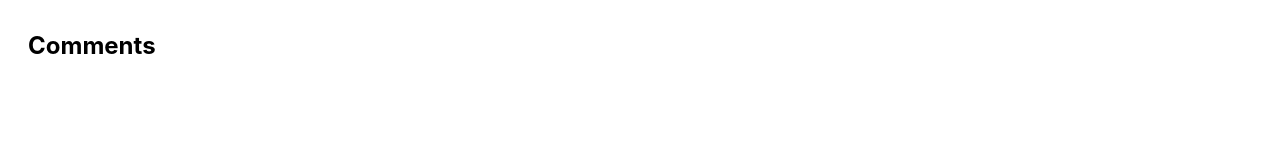
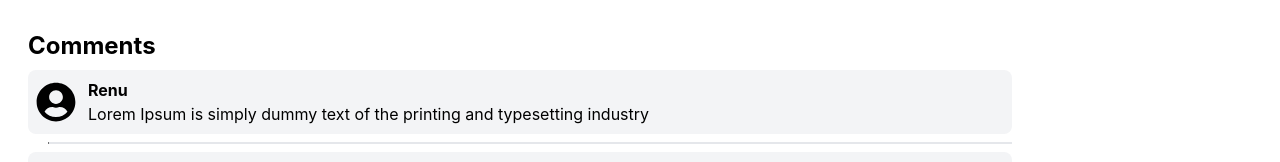
Before and after one commit to RevadiSundaram/Youtube-Clone, a React (Create React App) app: page /watch in a window 1280 px wide. Shown: the part 634-796 px from the top of the page. Built offline with nearby package versions, Linux system fonts and the light colour scheme; no server answers.

Commit message:
Committing Comments

```diff
--- a/src/components/CommentsContainer.js
+++ b/src/components/CommentsContainer.js
@@ -1,4 +1,5 @@
 import React from 'react';
+import { FaUserCircle } from "react-icons/fa";
 
 const commentsData = [
     {
@@ -56,12 +57,40 @@ const commentsData = [
         text: "Lorem Ipsum is simply dummy text of the printing and typesetting industry",
         replies: []
     },
-]
+];
+
+const Comment = ({data}) => {
+    const {name, text} = data;
+    return (
+        <div className='flex items-center bg-gray-100 rounded-lg p-2 my-2'>
+            <FaUserCircle size={40} />
+            <div className='px-3'>
+                <p className='font-bold'>{name}</p>
+                <p>{text}</p>
+            </div>
+        </div>
+    )
+}
+
+const CommentsList = ({commentsData}) => {
+    return commentsData.map((each, index) => (
+        <div key={index}>
+            <Comment  data={each} />
+            <div className='pl-5 border border-l-black ml-5'>
+                <CommentsList commentsData = {each.replies} />
+            </div>
+        </div>
+    ));
+}
+
+
+
 
 const CommentsContainer = () => {
   return (
     <div className='p-2 m-5'>
         <h1 className='text-2xl font-bold'>Comments</h1>
+        <CommentsList commentsData = {commentsData} />
     </div>
   )
 }
```
